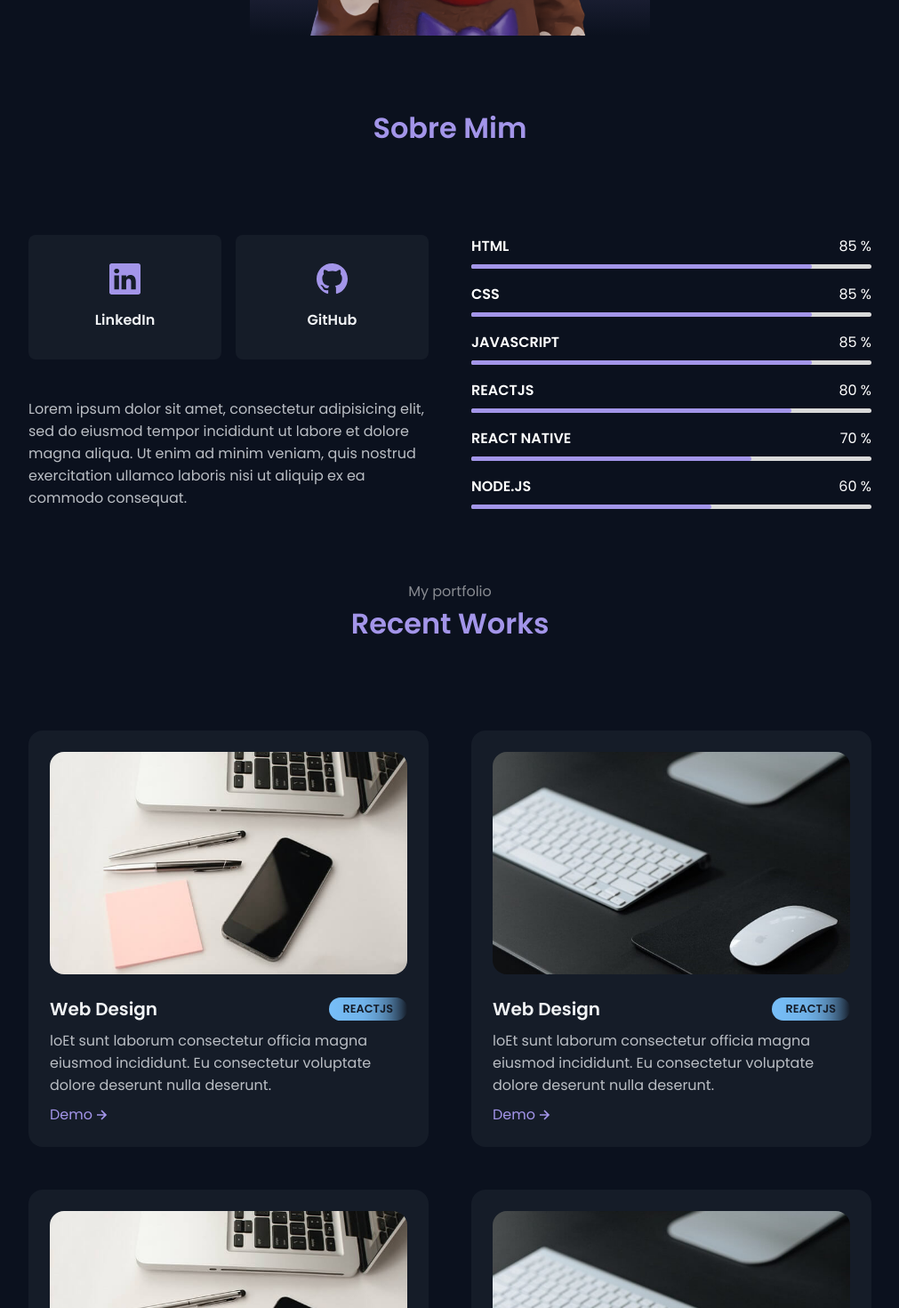
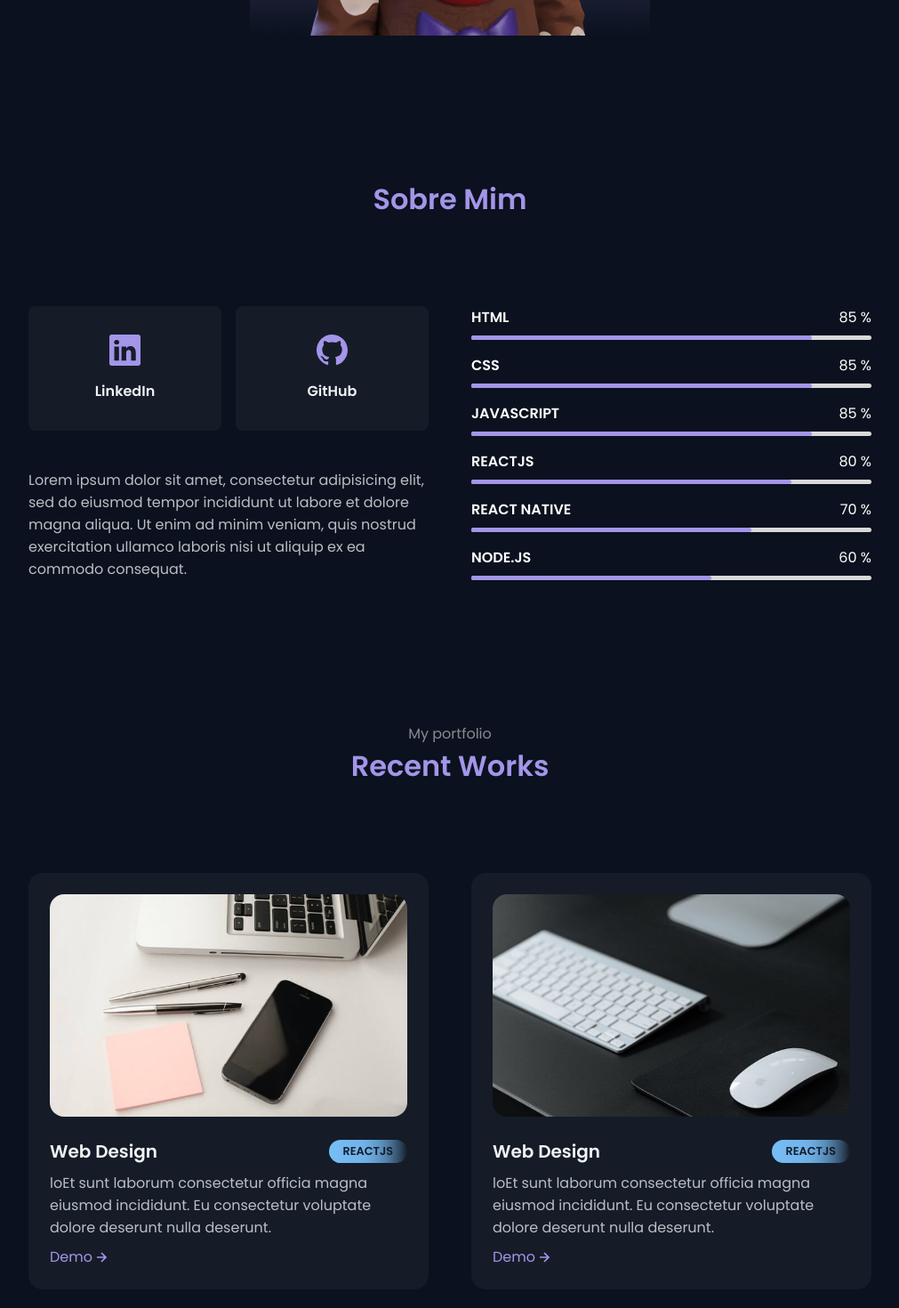
Before and after one commit to nivaldoandrade/portfolio-nivaldoandrade, a Next.js app: page / in a window 1280 px wide. Shown: the part 760-2230 px from the top of the page at 89% size, without its empty margins (134-1145 px from the left). Built offline with nearby package versions, Linux system fonts and the light colour scheme.

Commit message:
add css section Home and remove margin-bottom from comps

```diff
--- a/src/components/About/styles.module.scss
+++ b/src/components/About/styles.module.scss
@@ -1,5 +1,5 @@
 .aboutContainer {
-  margin: 5rem 0;
+  // margin: 5rem 0;
 
   h1 {
     font-size: 2rem;
--- a/src/components/Contact/styles.module.scss
+++ b/src/components/Contact/styles.module.scss
@@ -1,6 +1,4 @@
 .contactContainer {
-  margin-bottom: 5rem;
-
   h1, span {
     text-align: center;
   }
@@ -19,6 +17,7 @@
 }
 
 .contactContent {
+  width: 100%;
   display: grid;
   grid-template-columns: repeat(2, 1fr);
   gap: 5rem;
--- a/src/components/Into/styles.module.scss
+++ b/src/components/Into/styles.module.scss
@@ -4,7 +4,7 @@
   display: flex;
   flex-direction: column;
   align-items: center;
-  justify-content: flex-end;
+  justify-content: flex-end !important;
 }
 
 .info {
--- a/src/components/NavBar/ActiveLink.tsx
+++ b/src/components/NavBar/ActiveLink.tsx
@@ -8,7 +8,7 @@ interface ActiveLinkProps {
 
 export function ActiveLink({ to, activeClass, children }: ActiveLinkProps) {
   return (
-    <Link to={to} activeClass={activeClass} spy smooth>
+    <Link to={to} activeClass={activeClass} spy smooth offset={-50}>
       {children}
     </Link>
   );
--- a/src/components/NavBar/styles.module.scss
+++ b/src/components/NavBar/styles.module.scss
@@ -31,9 +31,9 @@
     font-size: 0;
     padding: 0.75rem;
     border-radius: 50%;
+    cursor: pointer;
 
-
-    &.active {
+    &.active, &:hover {
       background-image: radial-gradient(ellipse 200px 40px, var(--background-color), var(--purple));
     }
   }
--- a/src/components/Portfolio/styles.module.scss
+++ b/src/components/Portfolio/styles.module.scss
@@ -1,5 +1,5 @@
 .portfolioContainer {
-  margin-bottom: 5rem;
+  // margin-bottom: 5rem;
 
   h1, span {
     text-align: center;
--- a/src/styles/Home.module.scss
+++ b/src/styles/Home.module.scss
@@ -3,4 +3,14 @@
   max-width: 980px;
   margin: 0 auto;
   padding: 0 1rem;
+
+  >section {
+    & + section {
+      margin-top: 10rem;
+    }
+
+    &:last-child {
+      margin-bottom: 10rem;
+    }
+  }
 }
```
